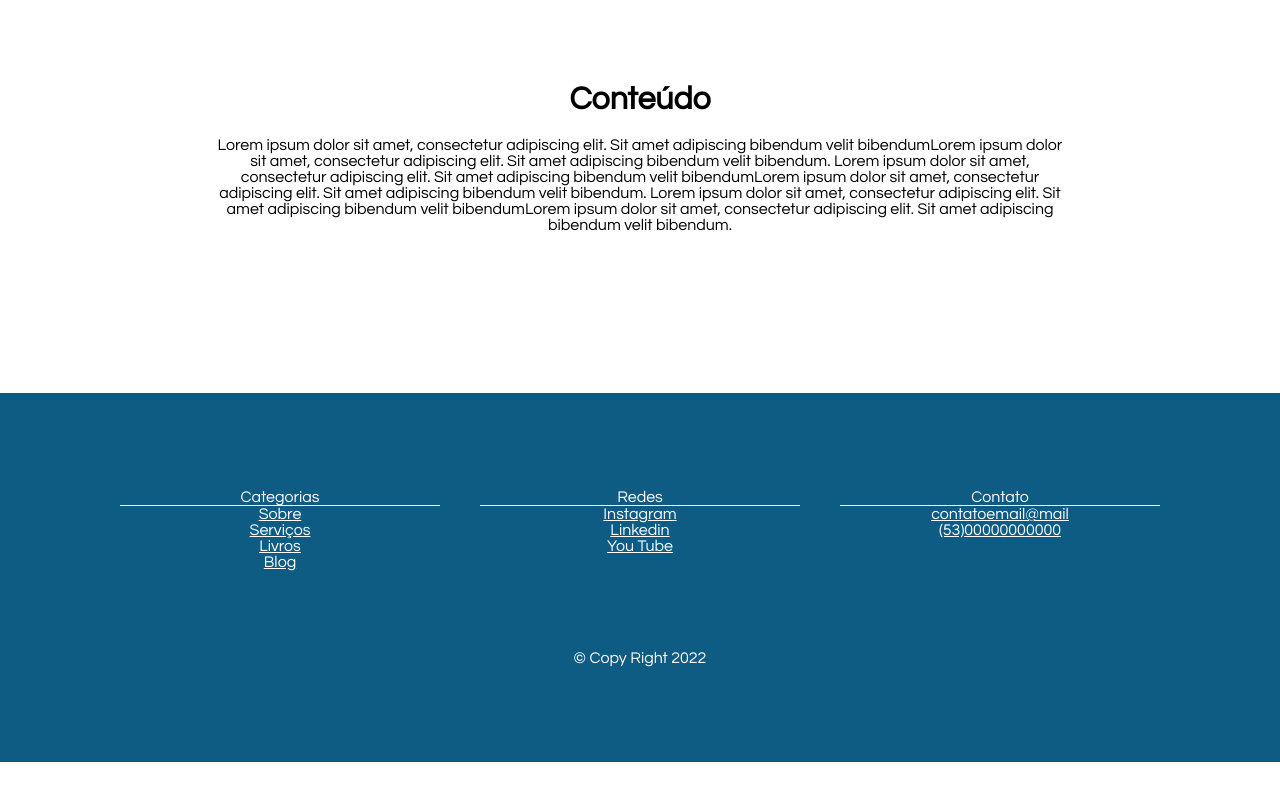
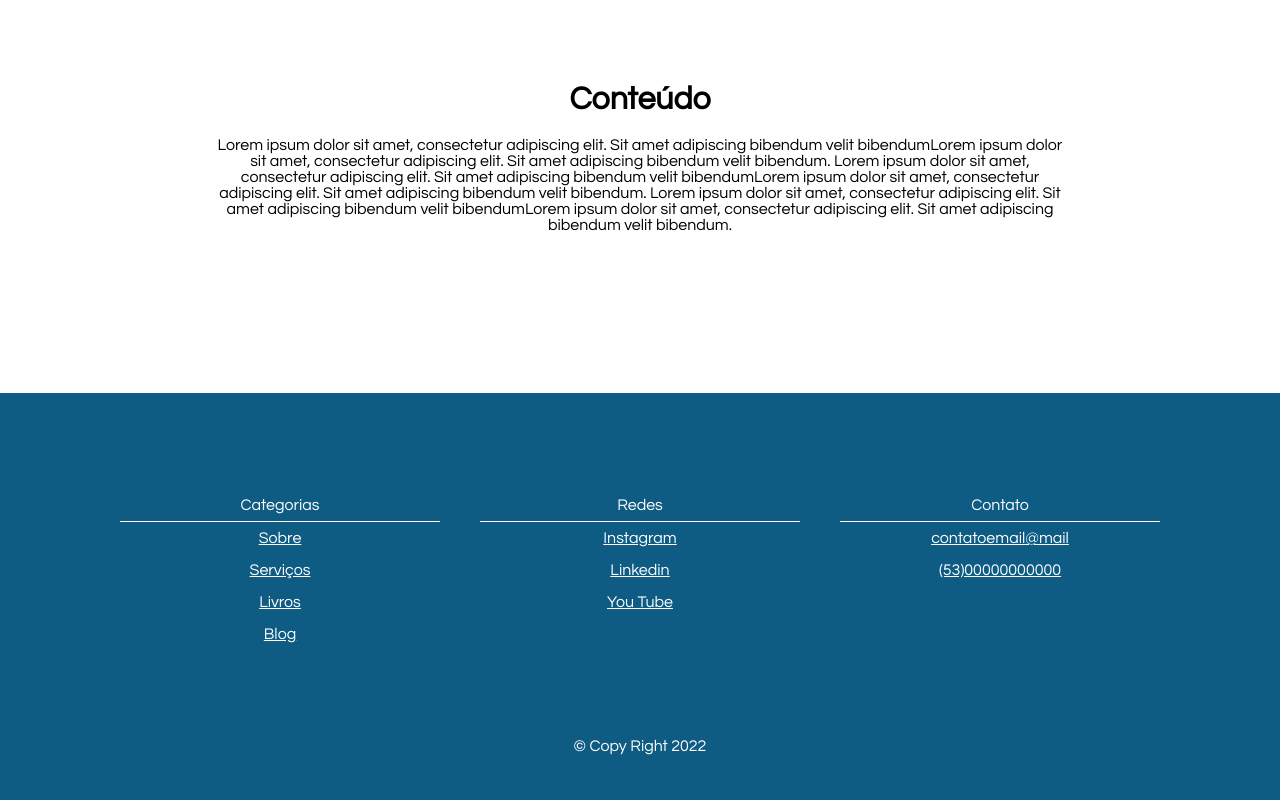
Before and after one commit to m4goth/nathan-personal-website, a React (Create React App) app: page / in a window 1280 px wide. Shown: the part 3115-3915 px from the top of the page. Before the commit the page ends 3877 px from the top, so only its background shows below. Built offline with nearby package versions, Linux system fonts and the light colour scheme.

Commit message:
ajustando o footer

```diff
--- a/src/components/Footer.js
+++ b/src/components/Footer.js
@@ -24,7 +24,7 @@ export function Footer() {
             <Grid item xs={12} sm={4}>
               <Box borderBottom={1}>Categorias</Box>
               <Box>
-                <Link href="/" color="inherit">
+                <Link href="/" color="inherit" className="link">
                   Sobre
                   <br></br>
                 </Link>
--- a/src/css/Footer.css
+++ b/src/css/Footer.css
@@ -3,7 +3,9 @@
     color: #FFFFFF;
     background-color: #0E5B83;
     padding: 1rem;
+
     text-decoration: none;
+    line-height: 2rem;
 }
 
 .footer-grid {
@@ -11,6 +13,9 @@
     line-height: 5rem;
 }
 
+.link {
+    text-decoration: none;
+}
 
 /* .rascunho{
 
```
